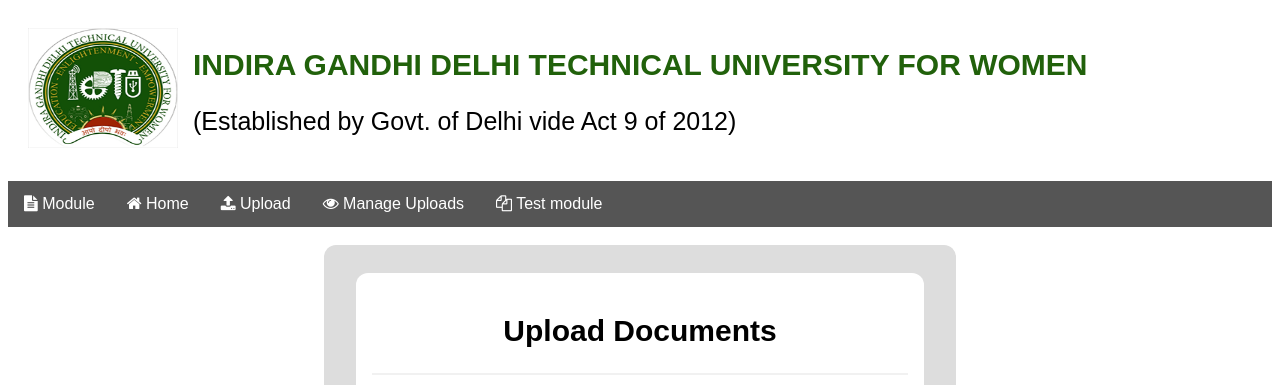
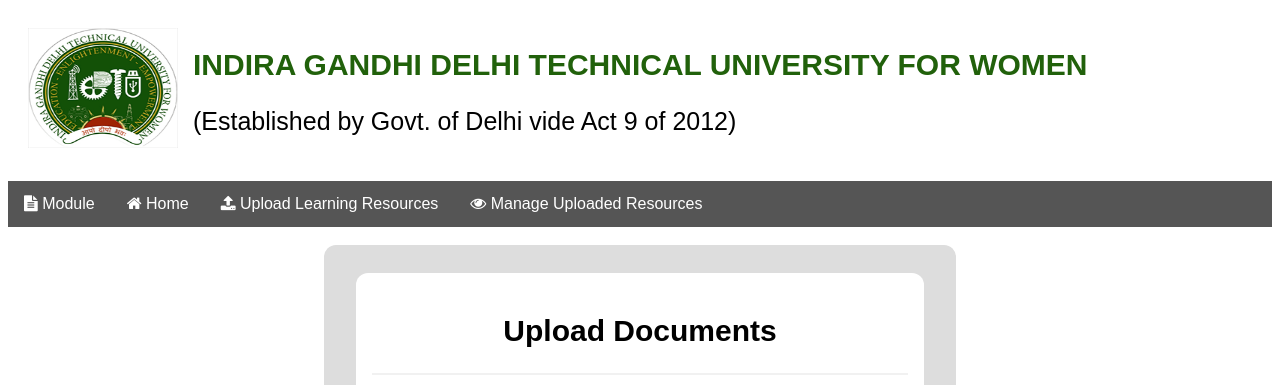
Before and after one commit to pranatimittal/ERP2, a PHP site: page /faculty_pages/fac_upload_learning.php in a window 1280 px wide. Shown: the top 385 px of the page. Run offline with PHP 8.4, Linux system fonts and the light colour scheme; a user stored in the database is signed in; data comes from the database, SQL or seed files in the repository; some libraries are stand-ins or nearby versions.

Commit message:
update navbar

```diff
--- a/faculty_pages/fac_upload_learning.php
+++ b/faculty_pages/fac_upload_learning.php
@@ -201,13 +201,11 @@
     <p>(Established by Govt. of Delhi vide Act 9 of 2012)</p>
   </div>
 
-
 <div class="navbar" id="myTopnav">
-    <a class="active" href="fac_module.php"><i class="fa fa-file-text" aria-hidden="true"></i> Module</a>
-    <a href="fac_teaching_home.php"><i class="fa fa-user  fa-home"></i> Home</a>
-    <a href="fac_upload_assignment.php"><i class="fa fa-upload" aria-hidden="true"></i> Upload </a>
-    <a href="fac_manage_learning.php"><i class="fa fa-eye" aria-hidden="true"></i> Manage Uploads</a>
-    <a href="fac_home.php"><i class="fa fa-files-o" aria-hidden="true"></i> Test module</a>
+    <a href="fac_module.php"><i class="fa fa-file-text" aria-hidden="true"></i> Module</a>
+    <a href="fac_resources.php"><i class="fa fa-user  fa-home"></i> Home</a>
+    <a href="fac_upload_learning.php"><i class="fa fa-upload" aria-hidden="true"></i> Upload Learning Resources </a>
+    <a href="fac_manage_learning.php"><i class="fa fa-eye" aria-hidden="true"></i> Manage Uploaded Resources</a>
 
 <a href="javascript:void(0);" class="icon" onclick="myFunction()">
     <i class="fa fa-bars"></i>
```
